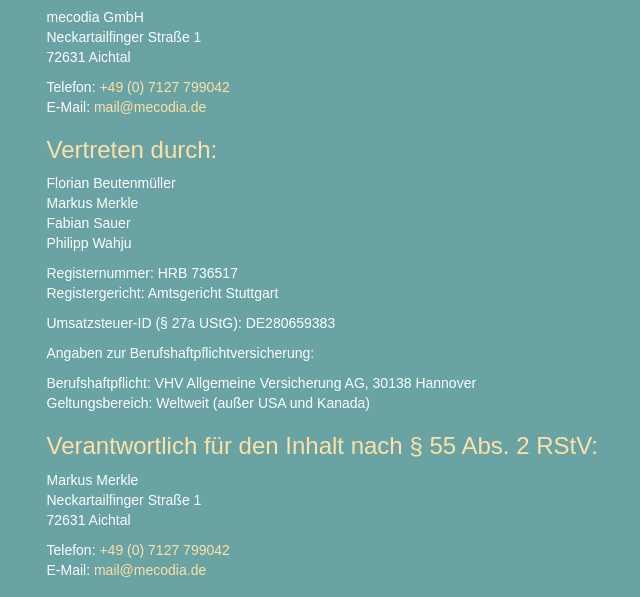
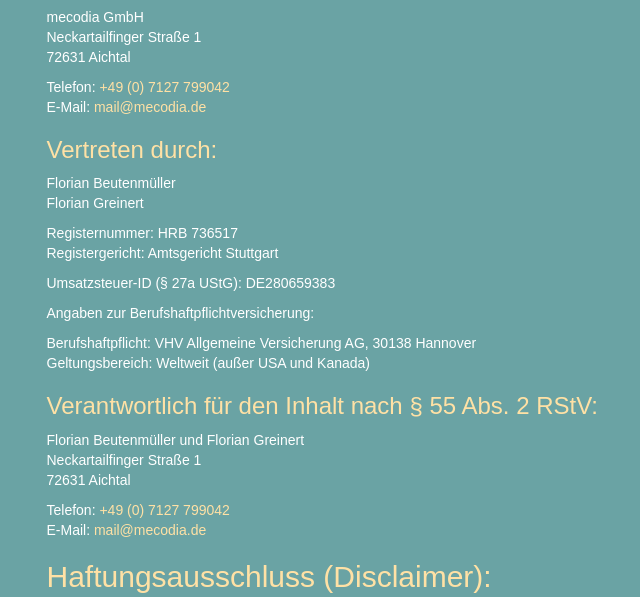
Before and after one commit to mecodia/check-dein-passwort, a website with bundled scripts: page web/app/assets/impressum.html in a window 1280 px wide. Shown: the part 173-770 px from the top of the page, without its empty margins (316-956 px from the left). Built offline with nearby package versions, Linux system fonts and the light colour scheme; files whose address does not match are found by name; a web font is replaced by a local one.

Commit message:
Update imprint

```diff
--- a/web/app/assets/impressum.html
+++ b/web/app/assets/impressum.html
@@ -32,11 +32,7 @@
                 <p>
                     Florian Beutenmüller
                     <br/>
-                    Markus Merkle
-                    <br/>
-                    Fabian Sauer
-                    <br/>
-                    Philipp Wahju
+                    Florian Greinert
                 </p>
 
                 <p>
@@ -58,7 +54,7 @@
                 <h3>Verantwortlich für den Inhalt nach § 55 Abs. 2 RStV:</h3>
 
                 <p>
-                    Markus Merkle<br/>
+                    Florian Beutenmüller und Florian Greinert<br/>
                     Neckartailfinger Straße 1<br/>
                     72631 Aichtal
                 </p>
```
Also changed, not shown: web/public/impressum.html (+2 -6 lines).
